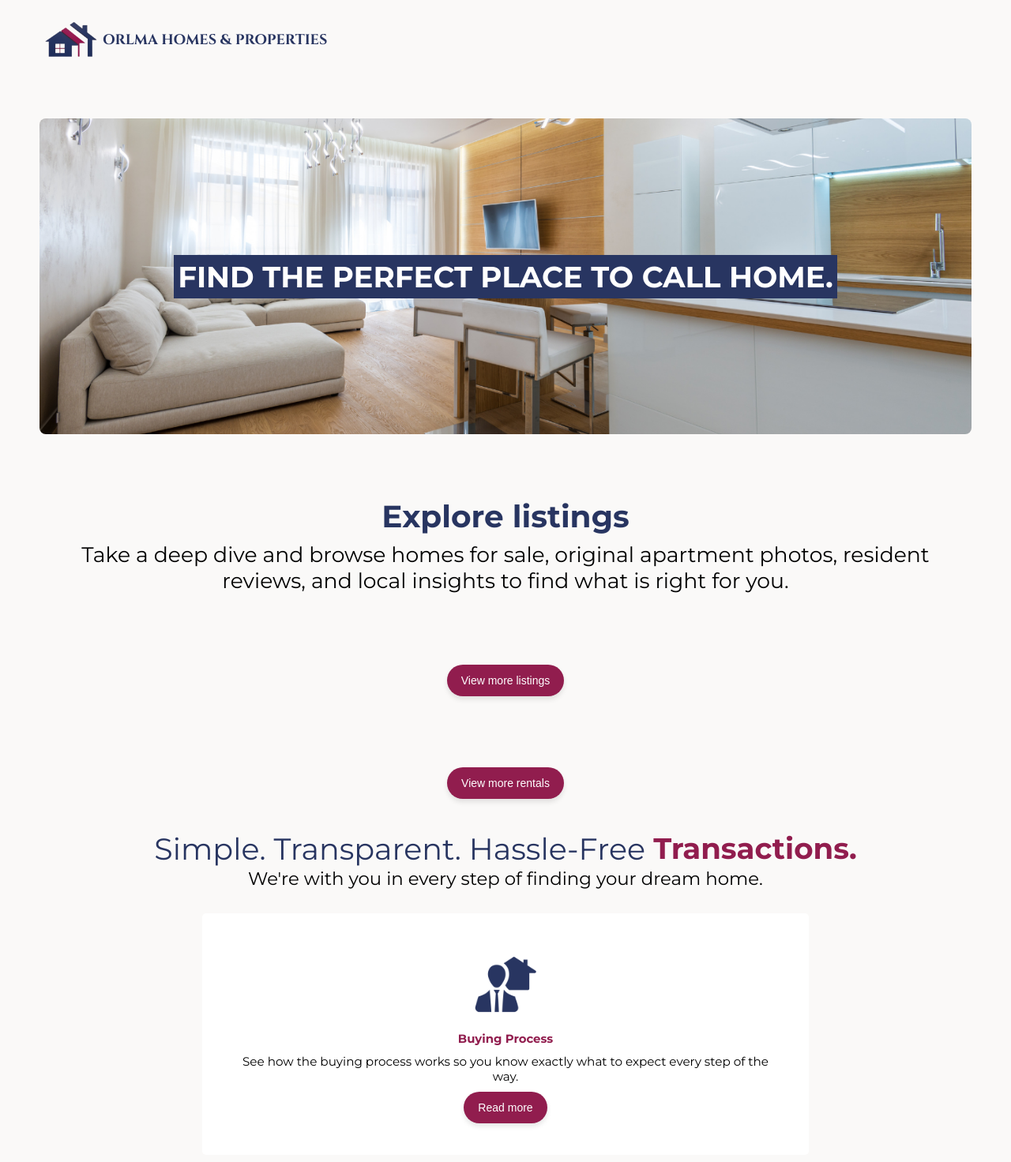
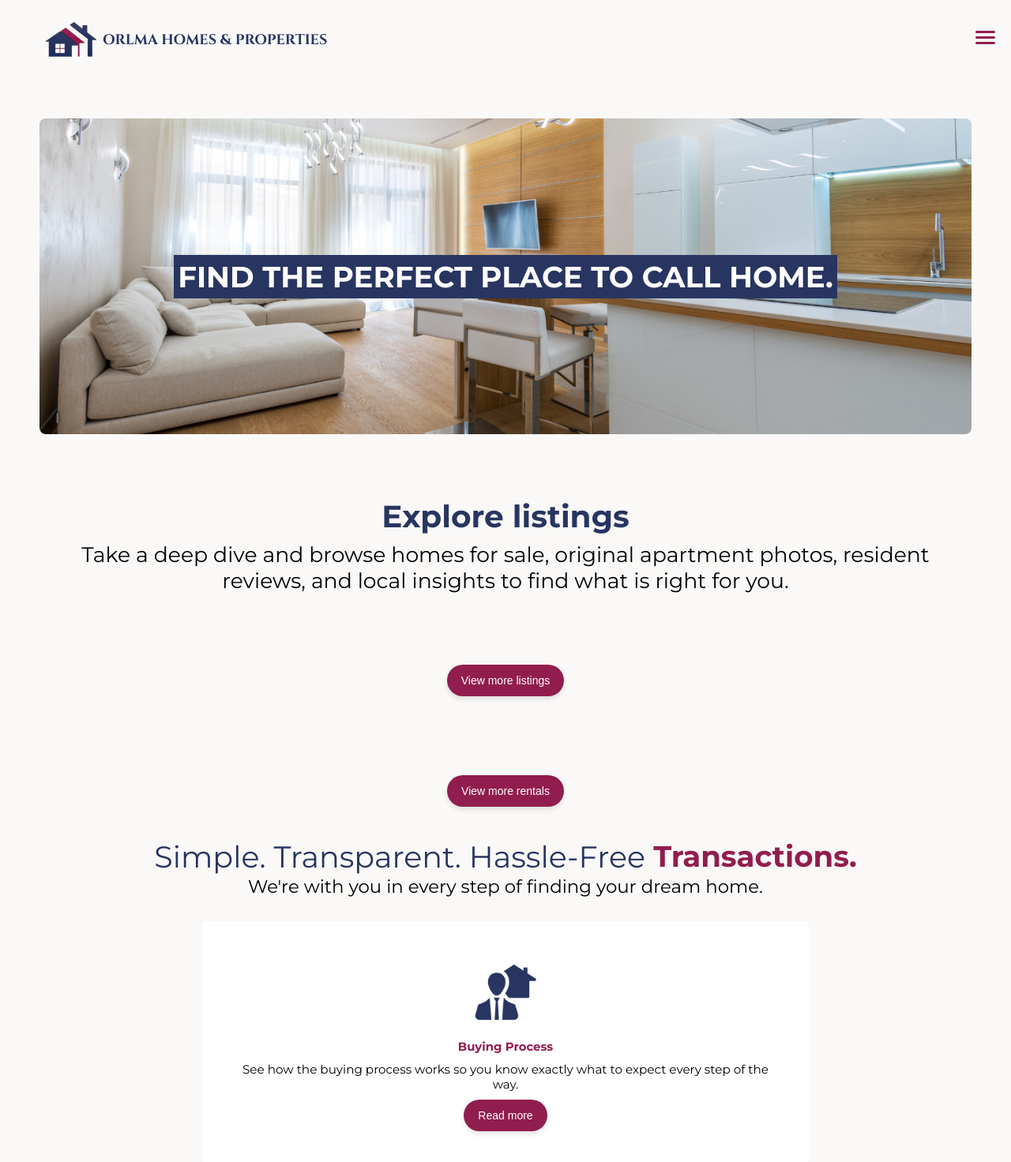
Before and after one commit to kevin-magu/ormlahomes, a PHP site: page /index.php in a window 1280 px wide. Shown: the top 1472 px of the page at 79% size. Run offline with PHP 8.4, Linux system fonts and the light colour scheme; data that the repository does not hold is empty; some libraries are stand-ins or nearby versions.

Commit message:
orlma homes

```diff
--- a/includes/navbar.php
+++ b/includes/navbar.php
@@ -30,11 +30,26 @@ session_start();
         <a href="/orlmahomes/favorite-properties"><li><i class="fa-solid fa-house"></i></li></a>
         <a href="/orlmahomes/call-us"><li><i class="fa-solid fa-phone"></i></li></a>
     </ul>
+    <div class="menu-bar" id="menuBar">
+        <div class="line line1"></div>
+        <div class="line line2"></div>
+        <div class="line line3"></div>
+    </div>
 </nav>
 
 <script>
+    document.addEventListener('DOMContentLoaded', () => {
     const token = localStorage.getItem('token');
     const authLinks = document.getElementById('auth-links');
+
+    const menuBar = document.getElementById('menuBar');
+    const navMenu = document.getElementById('nav-links');
+
+    menuBar.addEventListener('click', () => {
+        menuBar.classList.toggle('active');
+        navMenu.classList.toggle('show');
+    });
+
 
     if (!token) {
         // If no token, show Login link
@@ -82,4 +97,6 @@ session_start();
           link.classList.add("active");
       }
   });
+
+})
 </script>
--- a/index.php
+++ b/index.php
@@ -111,8 +111,8 @@
     </section>
 
     <!-- Rentals Section -->
-    <section class="section4 justify-centre margin-top40">
-        <div class="property-cards-wrapper">
+    <section class="section4 justify-centre">
+        <div class="property-cards-wrapper margin-top50">
             <?php renderProperties($conn, 'rental', 6, true); ?>
         </div>
         <div class="justify-centre margin-top50">
--- a/styles/commonStyles.css
+++ b/styles/commonStyles.css
@@ -217,6 +217,9 @@ nav ul{
     flex-grow: 1;
     justify-content: flex-end;
     font-size: 16px;
+}
+nav ul.show{
+    display: flex;
 }
 nav ul a{
     margin-right: 30px;
@@ -584,10 +587,39 @@ button a{
         align-items: flex-start;
     }
 
-
     nav ul{
         display: none;
     }
+
+    .menu-bar {
+        width: 25px;
+        height: 22px;
+        display: flex;
+        flex-direction: column;
+        gap: 4px;
+        cursor: pointer;
+        position: absolute;
+        right: 20px;
+    }
+
+    .line {
+        height: 3px;
+        background-color: #911d4e;
+        border-radius: 2px;
+        transition: all 0.3s ease;
+    }
+
+    /* Optional: if you want to animate it into an "X" on click */
+    .menu-bar.active .line1 {
+        transform: rotate(45deg) translate(5px, 5px);
+    }
+    .menu-bar.active .line2 {
+        opacity: 0;
+    }
+    .menu-bar.active .line3 {
+        transform: rotate(-45deg) translate(5px, -5px);
+    }
+
 
     .sticky-top{
         top: 0px;
@@ -692,4 +724,7 @@ button a{
     .image-slide{
       height: 300px;
     }
+    .property-cards-wrapper{
+        gap: 5px;
+    }
   }
```
Lines whose indentation alone changed are shown as unchanged.
